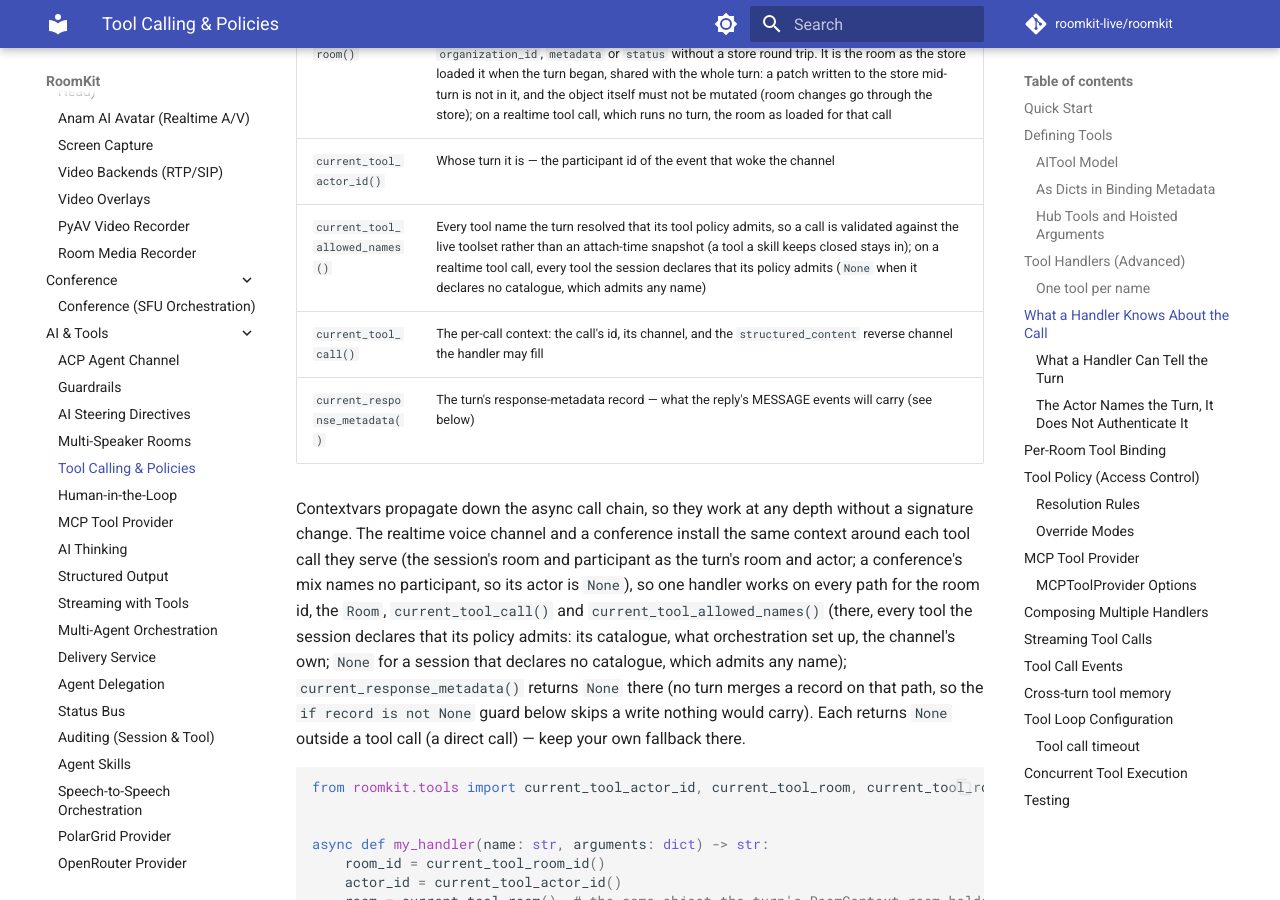
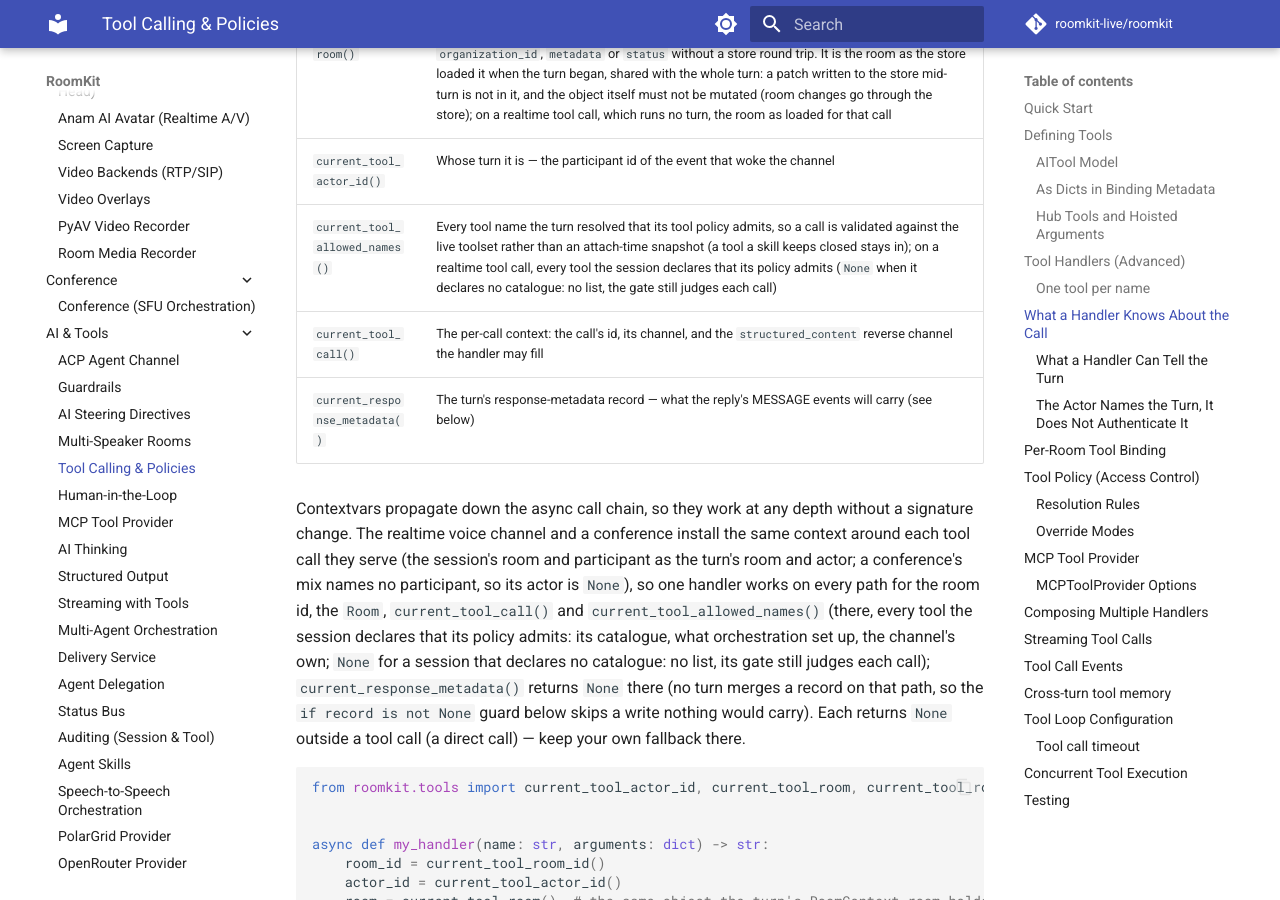
Before and after one commit to roomkit-live/roomkit-docs, an MkDocs documentation site: the page built from docs/guides/tool-calling.md, in a window 1280 px wide and 900 px high, scrolled down 7844 px. Built offline with MkDocs 1.6.1 and Material for MkDocs 9.7.7, drawn with Linux system fonts in a browser that asks for light colours; comment, search, counter and statistics services are not loaded.

Commit message:
docs(tools): per review, a session with no catalogue names no list, its gate still judging each call (RMK-420)

```diff
--- a/docs/guides/tool-calling.md
+++ b/docs/guides/tool-calling.md
@@ -331,7 +331,7 @@ running. These accessors read the current turn from a contextvar instead:
 | `current_tool_room_id()` | Which room this turn belongs to |
 | `current_tool_room()` | The turn's `Room` itself, the object `RoomContext.room` holds for the same turn: read its `organization_id`, `metadata` or `status` without a store round trip. It is the room as the store loaded it when the turn began, shared with the whole turn: a patch written to the store mid-turn is not in it, and the object itself must not be mutated (room changes go through the store); on a realtime tool call, which runs no turn, the room as loaded for that call |
 | `current_tool_actor_id()` | Whose turn it is — the participant id of the event that woke the channel |
-| `current_tool_allowed_names()` | Every tool name the turn resolved that its tool policy admits, so a call is validated against the live toolset rather than an attach-time snapshot (a tool a skill keeps closed stays in); on a realtime tool call, every tool the session declares that its policy admits (`None` when it declares no catalogue, which admits any name) |
+| `current_tool_allowed_names()` | Every tool name the turn resolved that its tool policy admits, so a call is validated against the live toolset rather than an attach-time snapshot (a tool a skill keeps closed stays in); on a realtime tool call, every tool the session declares that its policy admits (`None` when it declares no catalogue: no list, the gate still judges each call) |
 | `current_tool_call()` | The per-call context: the call's id, its channel, and the `structured_content` reverse channel the handler may fill |
 | `current_response_metadata()` | The turn's response-metadata record — what the reply's MESSAGE events will carry (see below) |
 
@@ -343,7 +343,8 @@ participant, so its actor is `None`), so one handler works on every path for
 the room id, the `Room`, `current_tool_call()` and
 `current_tool_allowed_names()` (there, every tool the session declares that
 its policy admits: its catalogue, what orchestration set up, the channel's
-own; `None` for a session that declares no catalogue, which admits any name);
+own; `None` for a session that declares no catalogue: no list, its gate still
+judges each call);
 `current_response_metadata()` returns `None` there (no turn merges a record on
 that path, so the `if record is not None` guard below skips a write nothing
 would carry). Each returns `None` outside a
```
Also changed, not shown: docs/features.md (+1 -1 lines).
